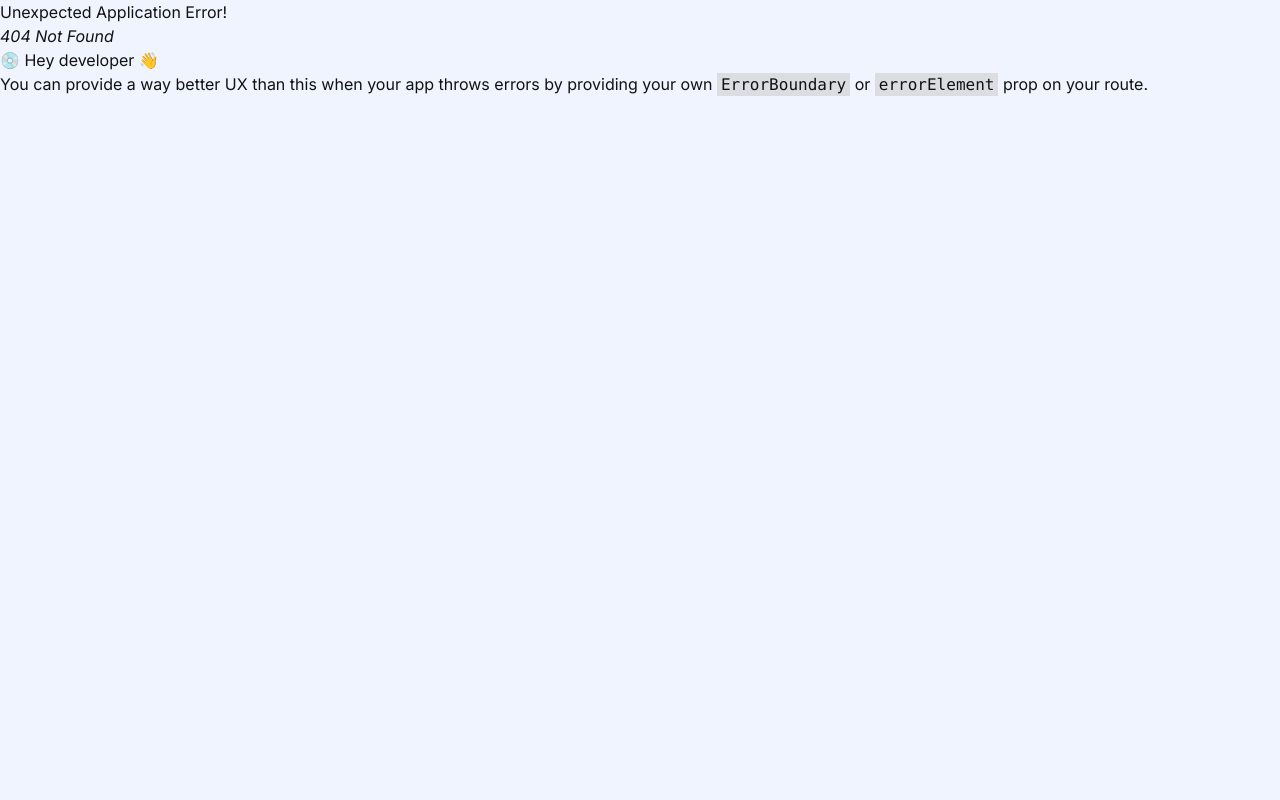
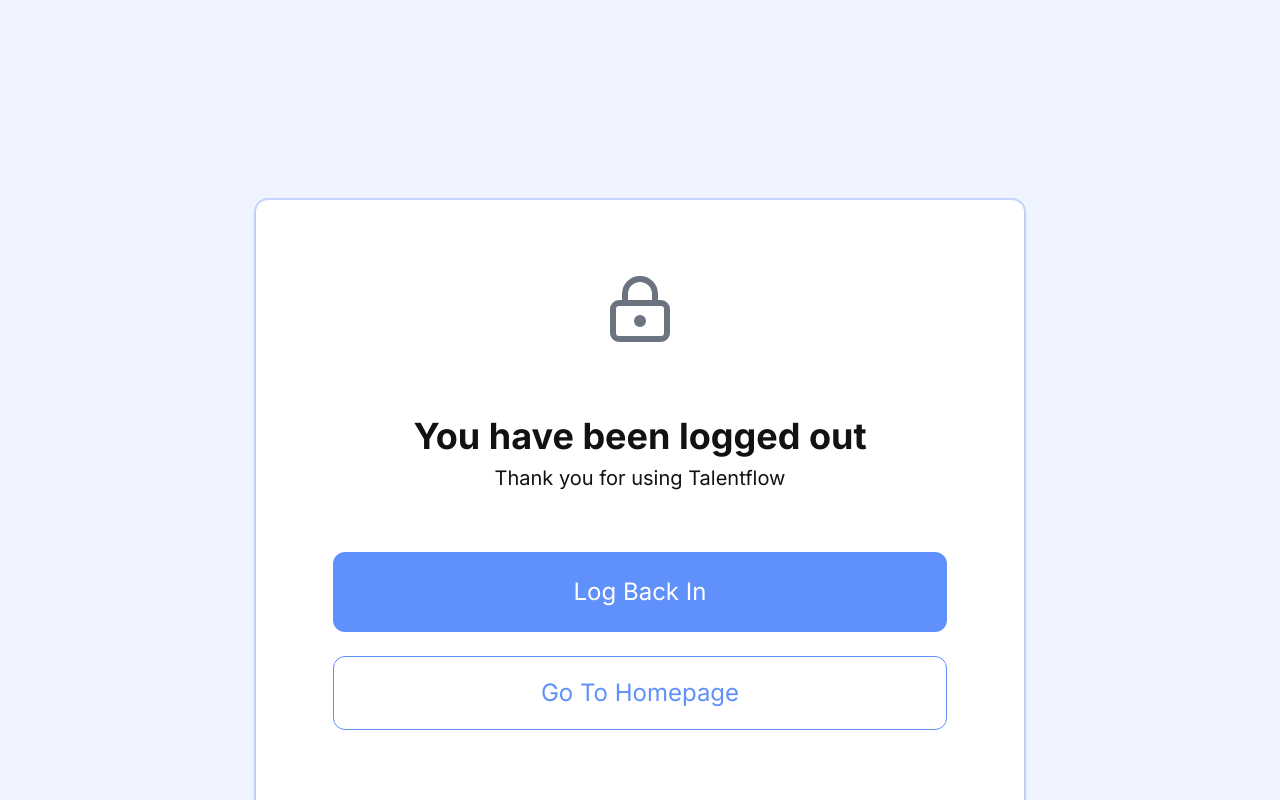
Before and after one commit to Dhee-codes/talent-flow, a React (Vite) app: page /logout in a window 1280 px wide. Before the commit this address had no page. Shown: the top 800 px of the page. Built offline with nearby package versions, Linux system fonts and the light colour scheme.

Commit message:
save work

```diff
--- a/package.json
+++ b/package.json
@@ -14,7 +14,7 @@
     "lucide-react": "^1.7.0",
     "react": "^19.2.4",
     "react-dom": "^19.2.4",
-    "react-router-dom": "^7.13.2",
+    "react-router-dom": "^7.14.0",
     "tailwindcss": "^4.2.2"
   },
   "devDependencies": {
--- a/src/App.tsx
+++ b/src/App.tsx
@@ -2,6 +2,8 @@ import { createBrowserRouter, RouterProvider } from "react-router-dom";
 import Layout from "./components/Layout";
 import Home from "./pages/Home";
 import Security from "./pages/Security";
+import Logout from "./pages/Logout";
+
 
 const router = createBrowserRouter([
   {
@@ -10,8 +12,9 @@ const router = createBrowserRouter([
     children: [
       { index: true, element: <Home /> },
       { path: 'security', element: <Security /> },
-  ],
+    ]
   },
+  { path: 'logout', element: <Logout /> },
 ]);
 
 const App = () => {
--- a/src/components/Layout.tsx
+++ b/src/components/Layout.tsx
@@ -11,7 +11,7 @@ const Layout = () => {
   return (
     <div className='flex flex-col min-h-screen'>
       {!hideLayout && <Navbar />}
-      <main className='flex-1'>
+      <main className='flex-1 relative'>
         <Outlet />
       </main>
       {!hideLayout && <Footer />}
--- a/src/index.css
+++ b/src/index.css
@@ -8,6 +8,7 @@
     --accent: #6b98fa;
     --card: #ffffff;
     --text-muted: #6B7280;
+     --text-heading:#07142f;
 }
 
 @theme {
@@ -21,6 +22,7 @@
     --color-accent: var(--accent);
     --color-card: var(--card);
     --color-text-muted: var(--text-muted);
+    --color-text-heading: var(--text-heading);
 }
 
 body {
--- /dev/null
+++ b/src/pages/Logout.tsx
@@ -0,0 +1,31 @@
+import { Link } from "react-router-dom";
+import { LockKeyhole } from "lucide-react";
+
+const Logout = () => {
+  return (
+    <>
+      <div className="relative bg-primary-foreground w-[60%] my-50 mx-auto py-50 rounded-xl text-center shadow-md ring-2 ring-primary/30">
+       <LockKeyhole className="absolute w-18 h-18  text-text-muted top-1/10 left-1/2  -translate-x-1/2"/>
+        <h4 className="font-bold text-heading text-4xl mt-4 mb-2">
+          You have been logged out
+        </h4>
+        <p className="text-xl">Thank you for using Talentflow</p>
+        <Link
+          to="/"
+          className=" block w-[80%] mx-auto bg-primary text-primary-foreground hover:bg-primary/80 text-2xl mt-15 py-6 rounded-xl"
+        >
+          Log Back In
+        </Link>
+        <Link
+          to="/"
+          className=" block w-[80%] mx-auto  text-primary  text-2xl mt-6 py-5 rounded-xl border border-primary hover:bg-primary/10"
+        >
+          Go To Homepage
+        </Link>
+      </div>
+
+    </>
+  );
+};
+
+export default Logout;
```
Also changed, not shown: 1 other file (tests, documents, lock files or other folders).
